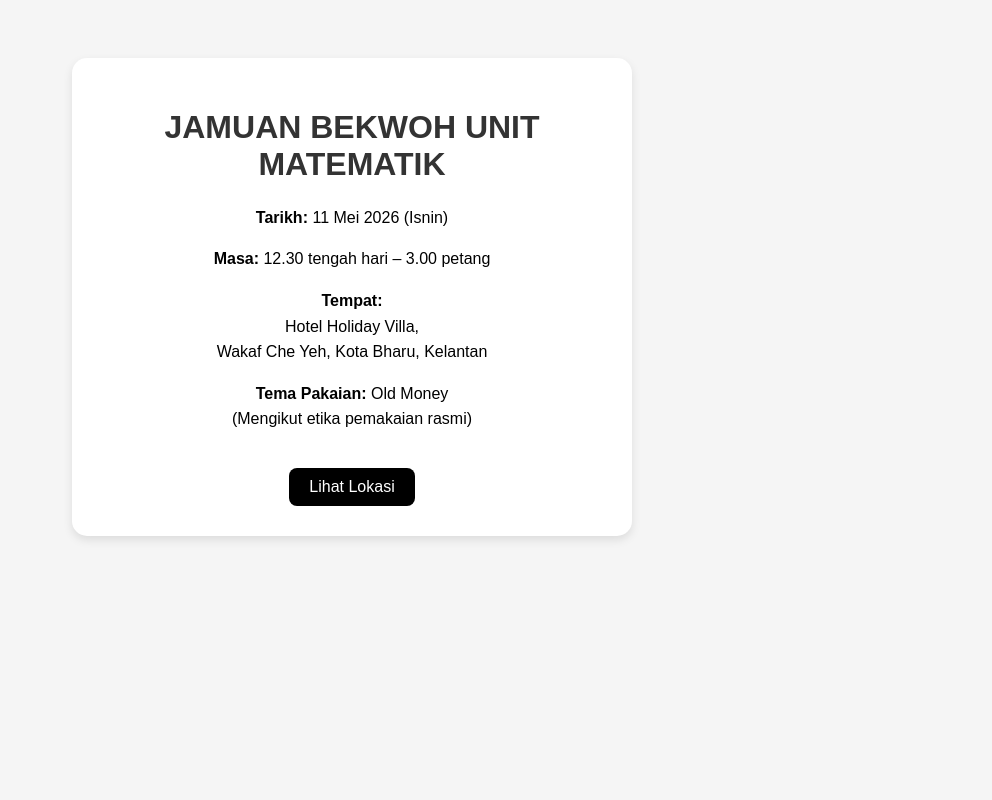
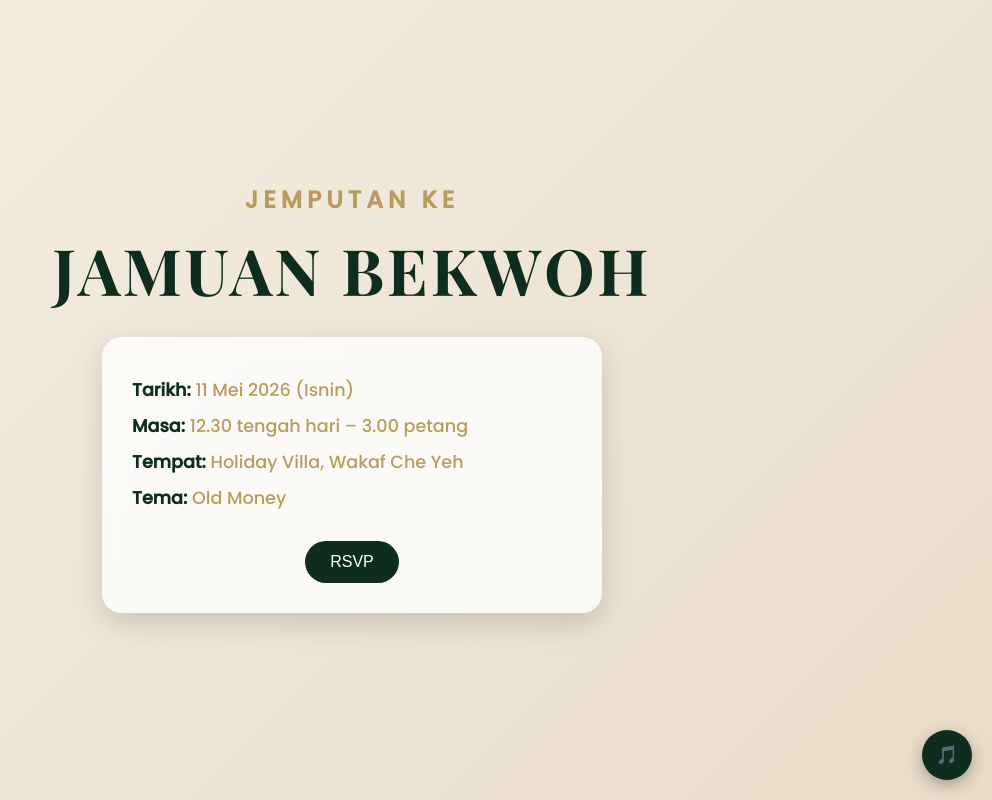
Before and after one commit to HAMDIBINADAM/testing, a plain HTML site: page index.html in a window 1280 px wide. Shown: the whole page, without its empty margins (288-1280 px from the left). Drawn offline with nearby package versions, Linux system fonts and the light colour scheme.

Commit message:
Update index.html

```diff
--- a/index.html
+++ b/index.html
@@ -1,57 +1,196 @@
 <!DOCTYPE html>
-<html lang="ms">
+<html lang="en">
 <head>
-  <meta charset="UTF-8">
-  <title>Jemputan Jamuan</title>
+  <meta charset="UTF-8" />
+  <meta name="viewport" content="width=device-width, initial-scale=1.0" />
+  <title>Jamuan Bekwoh</title>
+  <link href="https://fonts.googleapis.com/css2?family=Playfair+Display:wght@400;700&family=Poppins:wght@300;400;500&display=swap" rel="stylesheet">
   <style>
+    * { margin:0; padding:0; box-sizing:border-box; }
     body {
-      font-family: Arial, sans-serif;
-      background: #f5f5f5;
-      text-align: center;
-      padding: 50px;
+      font-family: 'Poppins', sans-serif;
+      background: linear-gradient(135deg, #f5f0e6, #e8dcc7);
+      overflow-x:hidden;
     }
+
+    .container {
+      min-height:100vh;
+      display:flex;
+      flex-direction:column;
+      align-items:center;
+      justify-content:center;
+      text-align:center;
+      padding:20px;
+      animation: fadeIn 1.5s ease;
+    }
+
+    h1 {
+      font-family: 'Playfair Display', serif;
+      font-size:4rem;
+      color:#0f2d1f;
+      letter-spacing:3px;
+      animation: slideDown 1s ease;
+    }
+
+    h2 {
+      color:#b89b5e;
+      margin-bottom:10px;
+      letter-spacing:5px;
+    }
+
     .card {
-      background: white;
-      padding: 30px;
-      border-radius: 15px;
-      max-width: 500px;
-      margin: auto;
-      box-shadow: 0 4px 10px rgba(0,0,0,0.1);
+      margin-top:30px;
+      background: rgba(255,255,255,0.8);
+      backdrop-filter: blur(10px);
+      border-radius:20px;
+      padding:30px;
+      width:90%;
+      max-width:500px;
+      box-shadow:0 10px 30px rgba(0,0,0,0.15);
+      animation: float 4s ease-in-out infinite;
     }
-    h1 {
-      color: #333;
+
+    .info {
+      text-align:left;
+      margin:10px 0;
+      font-size:1.1rem;
     }
-    p {
-      font-size: 16px;
-      line-height: 1.6;
+
+    .label {
+      font-weight:600;
+      color:#0f2d1f;
     }
+
+    .highlight {
+      color:#b89b5e;
+      font-weight:500;
+    }
+
     .btn {
-      display: inline-block;
-      margin-top: 20px;
-      padding: 10px 20px;
-      background: black;
-      color: white;
-      text-decoration: none;
-      border-radius: 8px;
+      margin-top:20px;
+      padding:12px 25px;
+      border:none;
+      border-radius:30px;
+      background:#0f2d1f;
+      color:white;
+      cursor:pointer;
+      font-size:1rem;
+      transition:0.3s;
+    }
+
+    .btn:hover {
+      background:#b89b5e;
+      transform:scale(1.05);
+    }
+
+    .music-btn {
+      position:fixed;
+      bottom:20px;
+      right:20px;
+      background:#0f2d1f;
+      color:white;
+      border:none;
+      border-radius:50%;
+      width:50px;
+      height:50px;
+      cursor:pointer;
+      font-size:18px;
+      box-shadow:0 5px 15px rgba(0,0,0,0.3);
+    }
+
+    /* Animations */
+    @keyframes fadeIn {
+      from { opacity:0; }
+      to { opacity:1; }
+    }
+
+    @keyframes slideDown {
+      from { transform:translateY(-50px); opacity:0; }
+      to { transform:translateY(0); opacity:1; }
+    }
+
+    @keyframes float {
+      0%,100% { transform:translateY(0); }
+      50% { transform:translateY(-10px); }
+    }
+
+    .sparkle {
+      position:fixed;
+      width:6px;
+      height:6px;
+      background:#b89b5e;
+      border-radius:50%;
+      pointer-events:none;
+      animation: sparkleAnim 1s linear forwards;
+    }
+
+    @keyframes sparkleAnim {
+      from { opacity:1; transform:scale(1); }
+      to { opacity:0; transform:scale(3); }
     }
   </style>
 </head>
 <body>
 
-<div class="card">
-  <h1>JAMUAN BEKWOH UNIT MATEMATIK</h1>
+  <!-- Background Music -->
+  <audio id="bg-music" loop>
+    <source src="https://www.bensound.com/bensound-music/bensound-slowmotion.mp3" type="audio/mpeg">
+  </audio>
 
-  <p><strong>Tarikh:</strong> 11 Mei 2026 (Isnin)</p>
-  <p><strong>Masa:</strong> 12.30 tengah hari – 3.00 petang</p>
-  <p><strong>Tempat:</strong><br>
-  Hotel Holiday Villa,<br>
-  Wakaf Che Yeh, Kota Bharu, Kelantan</p>
+  <div class="container">
+    <h2>JEMPUTAN KE</h2>
+    <h1>JAMUAN BEKWOH</h1>
 
-  <p><strong>Tema Pakaian:</strong> Old Money<br>
-  (Mengikut etika pemakaian rasmi)</p>
+    <div class="card">
+      <div class="info"><span class="label">Tarikh:</span> <span class="highlight">11 Mei 2026 (Isnin)</span></div>
+      <div class="info"><span class="label">Masa:</span> <span class="highlight">12.30 tengah hari – 3.00 petang</span></div>
+      <div class="info"><span class="label">Tempat:</span> <span class="highlight">Holiday Villa, Wakaf Che Yeh</span></div>
+      <div class="info"><span class="label">Tema:</span> <span class="highlight">Old Money</span></div>
 
-  <a class="btn" href="https://maps.google.com" target="_blank">Lihat Lokasi</a>
-</div>
+      <button class="btn" onclick="showMessage()">RSVP</button>
+    </div>
+  </div>
 
+  <!-- Music Control Button -->
+  <button class="music-btn" onclick="toggleMusic()">🎵</button>
+
+  <script>
+    const music = document.getElementById("bg-music");
+    let isPlaying = false;
+
+    function toggleMusic() {
+      if (isPlaying) {
+        music.pause();
+      } else {
+        music.play();
+      }
+      isPlaying = !isPlaying;
+    }
+
+    function showMessage() {
+      alert("Kami menantikan kehadiran anda! ✨");
+    }
+
+    document.addEventListener("mousemove", function(e) {
+      const sparkle = document.createElement("div");
+      sparkle.className = "sparkle";
+      sparkle.style.left = e.pageX + "px";
+      sparkle.style.top = e.pageY + "px";
+      document.body.appendChild(sparkle);
+
+      setTimeout(() => {
+        sparkle.remove();
+      }, 1000);
+    });
+
+    // Auto play after first interaction (browser policy safe)
+    document.addEventListener("click", () => {
+      if (!isPlaying) {
+        music.play();
+        isPlaying = true;
+      }
+    }, { once: true });
+
+  </script>
 </body>
 </html>
```
